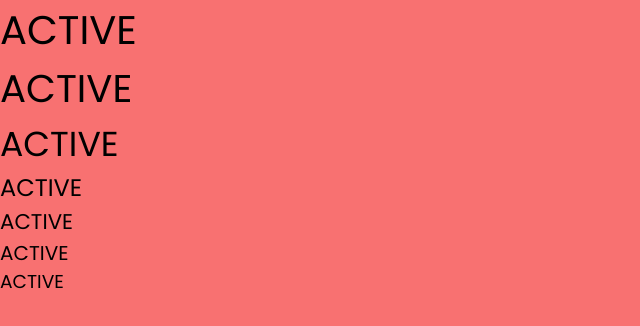
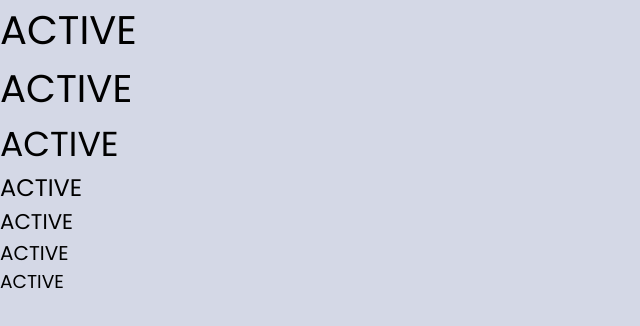
Before and after one commit to GeluHorotan/active-property-services, a Next.js app: page / in a window 1280 px wide. Shown: the top 326 px of the page, without its empty margins (0-640 px from the left). Built offline with nearby package versions, Linux system fonts and the light colour scheme.

Commit message:
feat: create color scheme

```diff
--- a/app/page.tsx
+++ b/app/page.tsx
@@ -1,8 +1,6 @@
-import Image from 'next/image';
-
 export default function Home() {
   return (
-    <div className="w-full h-screen bg-red-400">
+    <div className="w-full h-screen bg-gray-300">
       <h1>ACTIVE</h1>
       <h2>ACTIVE</h2>
       <h3>ACTIVE</h3>
--- a/tailwind.config.ts
+++ b/tailwind.config.ts
@@ -7,11 +7,90 @@ const config: Config = {
     './app/**/*.{js,ts,jsx,tsx,mdx}',
   ],
   theme: {
-    extend: {
-      backgroundImage: {
-        'gradient-radial': 'radial-gradient(var(--tw-gradient-stops))',
-        'gradient-conic':
-          'conic-gradient(from 180deg at 50% 50%, var(--tw-gradient-stops))',
+    colors: {
+      blue: {
+        50: '#F6F6FF',
+        100: '#EEFAFC',
+        200: '#5669E8',
+        300: '#3851A8',
+        400: '#007FFF',
+        500: '#1F22C7',
+        600: '#0C4AB9',
+        700: '#6B5CD1',
+        800: '#F1F1F3',
+        900: '#000000',
+      },
+      yellow: {
+        50: '#FFF9E9',
+        100: '#FFEACB',
+        200: '#FFDCA8',
+        300: '#FFCE85',
+        400: '#FFC063',
+        500: '#FFB240',
+        600: '#FFA41E',
+        700: '#D98200',
+        800: '#A66300',
+        900: '#7A4A00',
+      },
+      gray: {
+        50: '#FEFCFF',
+        100: '#F6F6F6',
+        200: '#EAEEF7',
+        300: '#D4D8E6',
+        400: '#B6B6B6',
+        500: '#888888',
+        600: '#838FDE',
+        700: '#575757',
+        800: '#575757',
+        900: '#141414',
+      },
+      purple: {
+        50: '#EEF4FF',
+        100: '#F3CA4B',
+        200: '#C21A76',
+        300: '#FF6880',
+        400: '#B7B1E1',
+        500: '#D4D8E6',
+        600: '#E4E4E4',
+        700: '#E4E4E4',
+        800: '#C8C8C8',
+        900: '#888888',
+      },
+      green: {
+        50: '#D3EFE0',
+        100: '#E4F9EB',
+        200: '#D3EFE0',
+        300: '#B7D9C9',
+        400: '#39A86D',
+        500: '#1BC290',
+        600: '#07AB64',
+        700: '#07AB64',
+        800: '#07AB64',
+        900: '#07AB64',
+      },
+      red: {
+        50: '#FFEBF6',
+        100: '#FFEBF6',
+        200: '#FFEBF6',
+        300: '#FFEBF6',
+        400: '#FFEBF6',
+        500: '#FFEBF6',
+        600: '#FFEBF6',
+        700: '#FF6880',
+        800: '#FF0000',
+        900: '#FF0000',
+      },
+      orange: {
+        50: '#FEF2FB',
+        100: '#FEF2FB',
+        200: '#FEF2FB',
+        300: '#FEF2FB',
+        400: '#FEF2FB',
+        500: '#FEF2FB',
+        600: '#FEF2FB',
+        700: '#D98200',
+        800: '#D98200',
+        900: '#D98200',
       },
     },
   },
```
Also changed, not shown: app/globals.css (+47 -0 lines).
